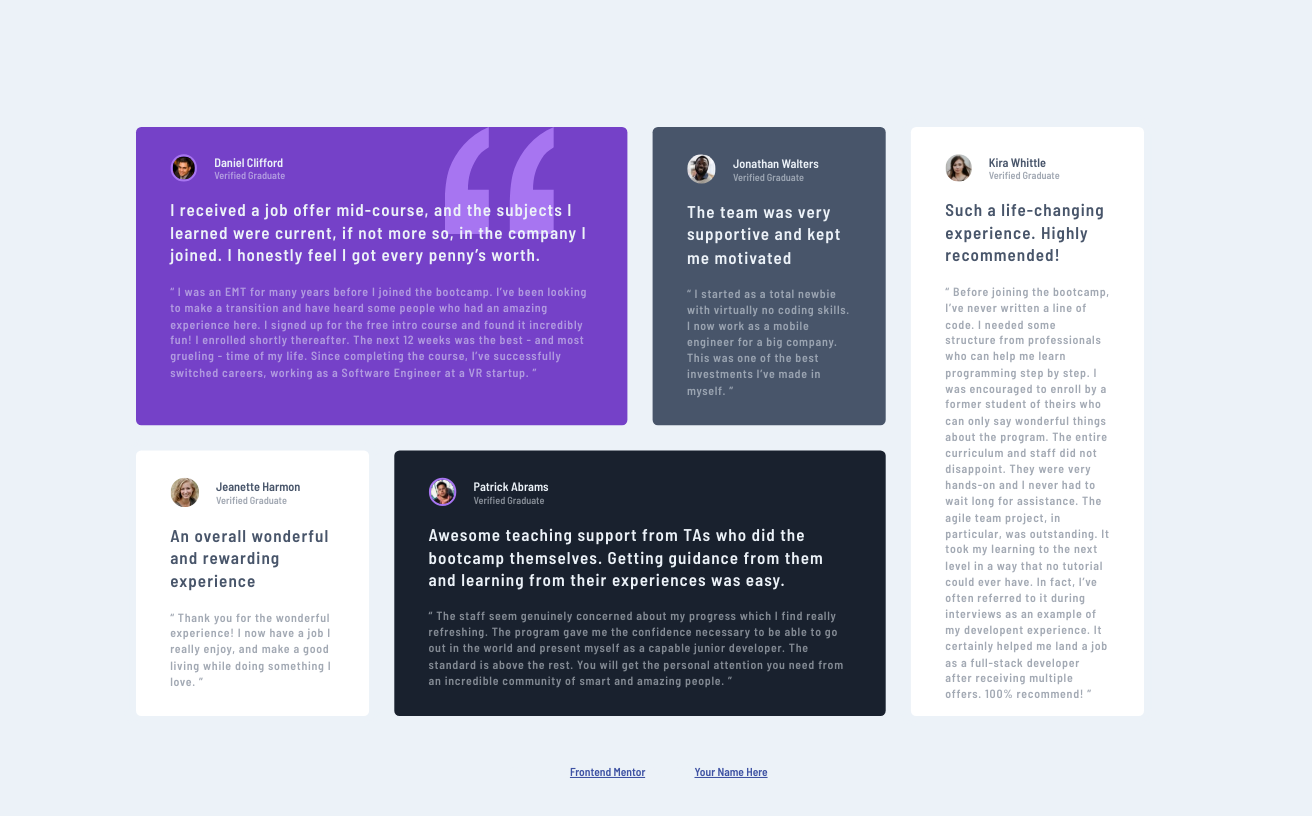
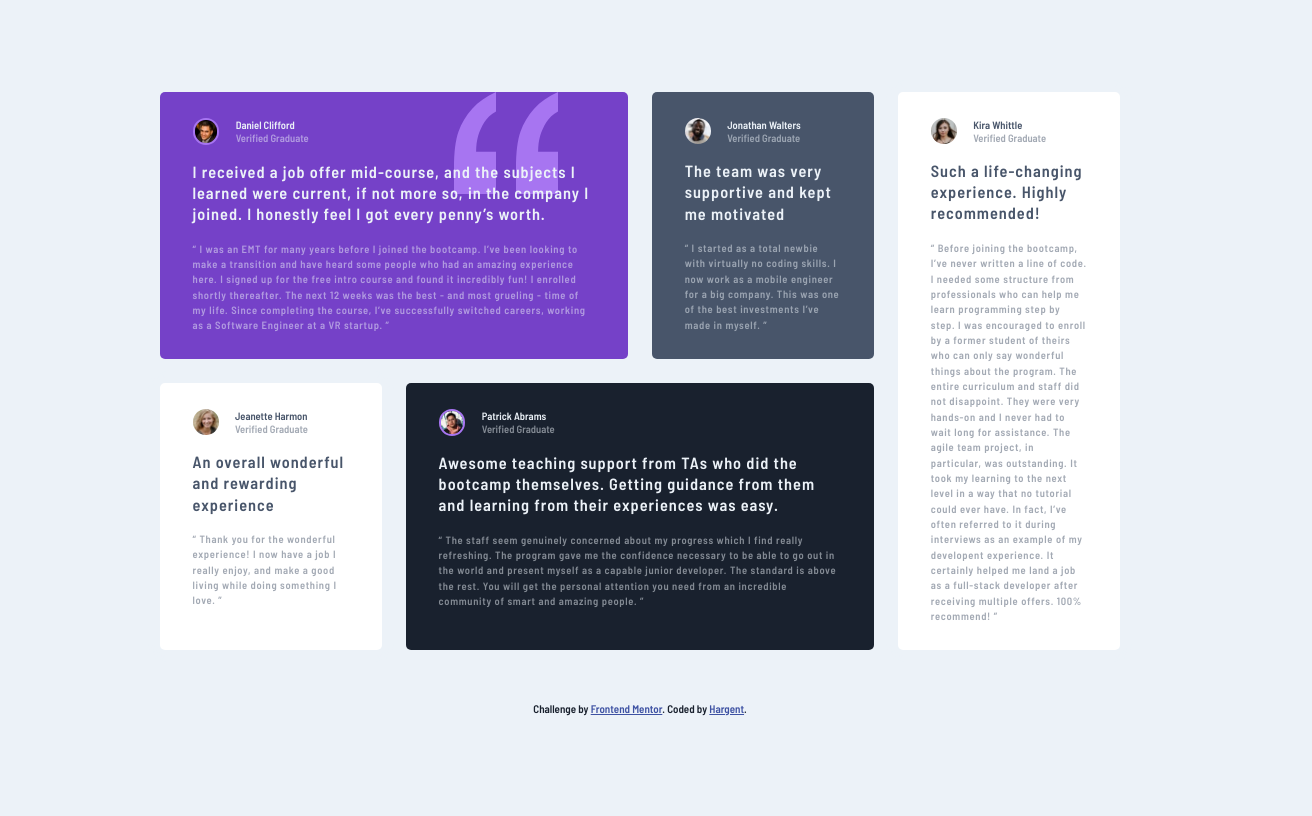
Before and after one commit to Hargent/testimonials-grid-section, a plain HTML site: page index.html in a window 1280 px wide. Shown: the whole page, 1312 px wide, since content can reach past the window. Drawn offline with Linux system fonts and the light colour scheme.

Commit message:
completed

```diff
--- a/index.css
+++ b/index.css
@@ -17,6 +17,8 @@
 	--Light-gray: hsl(0, 0%, 81%);
 	--Light-gray-2: hsl(0, 23%, 94%);
 	--Light-grayish-blue: hsl(210, 46%, 95%);
+
+	--base-font-Size: 0.8125rem;
 }
 * {
 	box-sizing: inherit;
@@ -32,8 +34,9 @@ body {
 	box-sizing: inherit;
 	font-family: Barlow-600;
 	height: 100vh;
+	width: 100vw;
 	color: var(--Light-grayish-blue);
-	padding-bottom: 1.5rem;
+	padding-bottom: calc(1.85 * var(--base-font-Size));
 
 	display: flex;
 	flex-direction: column;
@@ -43,23 +46,24 @@ body {
 	position: relative;
 	background-color: var(--Light-grayish-blue);
 
-	transform: scale(1.05);
+	/* transform: scale(1.05); */
 }
 .items__container {
-	position: absolute;
+	/* position: absolute; */
 	top: 50%;
 	left: 50%;
-	transform: translate(-50%, -50%);
+	/* transform: translate(-50%, -50%); */
 	display: grid;
 	grid-template-columns: repeat(12, 1fr);
 	grid-template-rows: repeat(2, 1fr);
-	grid-gap: 1.875rem;
+	grid-gap: calc(2.3 * var(--base-font-Size));
 
 	/* justify-content: space-between; */
 
 	width: 75vw;
 	height: 65vh;
-	border-radius: 10px;
+	margin: 2rem;
+	border-radius: calc(0.77 * var(--base-font-Size));
 
 	/* overflow: hidden; */
 }
@@ -74,7 +78,8 @@ body {
 	}
 }
 .items {
-	padding: 2rem 2.5rem;
+	padding: calc(2.46 * var(--base-font-Size))
+		calc(3.08 * var(--base-font-Size));
 	border-radius: 5px;
 	width: 100%;
 
@@ -82,7 +87,7 @@ body {
 	flex-direction: column;
 }
 .items > *:not(:last-child) {
-	margin-bottom: 1.25rem;
+	margin-bottom: calc(1.54 * var(--base-font-Size));
 }
 
 .item-1 {
@@ -163,39 +168,42 @@ p {
 	flex-direction: column;
 	align-items: flex-start;
 	justify-content: space-between;
-	margin-left: 1.25rem;
+	margin-left: calc(1.54 * var(--base-font-Size));
 }
 .item__profile-text > *:last-child {
 	font-family: Barlow-600;
 	opacity: 0.5;
 	color: --white;
-	font-size: 0.75rem;
+	font-size: var(--base-font-Size);
 }
 .item__profile-text > *:first-child {
-	font-size: 0.9rem;
+	font-size: var(--base-font-Size);
 	font-family: Barlow-600;
 }
 
 .item__intro {
-	font-size: 1.25rem;
+	font-size: calc(1.54 * var(--base-font-Size));
 	letter-spacing: 1px;
-	line-height: 1.65rem;
+	line-height: calc(2 * var(--base-font-Size));
 }
 .item__details {
 	opacity: 0.5;
-	font-size: 0.875rem;
+	font-size: var(--base-font-Size);
 	letter-spacing: 0.7px;
 	line-height: 1.18rem;
 }
 
 .attribution {
-	position: absolute;
+	/* position: absolute; */
 	bottom: 5%;
 	left: 50%;
-	transform: translateX(-50%);
+	/* transform: translateX(-50%); */
 
+	margin-top: 2rem;
 	font-size: 11px;
 	text-align: center;
+	display: inline-block;
+	color: var(--Very-dark-blackish-blue);
 }
 .attribution a {
 	color: hsl(228, 45%, 44%);
@@ -206,29 +214,28 @@ p {
 	html {
 		font-size: 100%;
 	}
+	/* :root {
+		--base-font-Size: 1rem;
+	} */
+
 	.items__container {
-		width: 80vw;
+		width: 80%;
 		height: 75vh;
 	}
 }
 @media only screen and (max-width: 72em) {
-	/* body {
-		height: max-content;
-		overflow: scroll;
-	} */
+	body {
+		height: auto;
+	}
 	.items__container {
 		grid-template-columns: none;
 		grid-template-rows: auto;
 	}
-	.attribution {
-		/* position: relative;
-		bottom: 0;
-		left: 50%;
-		transform: translateX(-50%);
-
-		font-size: 11px;
-		text-align: center; */
-	}
+	/* .attribution {
+		 right: 0;
+		top: 50%;
+		transform: rotate(90deg) translate(0, -50%);
+	} */
 }
 @media only screen and (max-width: 37.5em) {
 	.items__container {
@@ -236,6 +243,6 @@ p {
 		flex-direction: column;
 		align-items: center;
 		justify-content: space-between;
-		margin-bottom: 2.5rem;
+		margin-bottom: calc(3.08 * var(--base-font-Size));
 	}
 }
--- a/index.html
+++ b/index.html
@@ -174,7 +174,10 @@
 				target="_blank"
 				noopener
 				>Frontend Mentor</a
-			>. Coded by <a href="#">Your Name Here</a>.
+			>. Coded by
+			<a href="https://github.com:Hargent/testimonials-grid-section"
+				>Hargent</a
+			>.
 		</div>
 	</body>
 </html>
```
